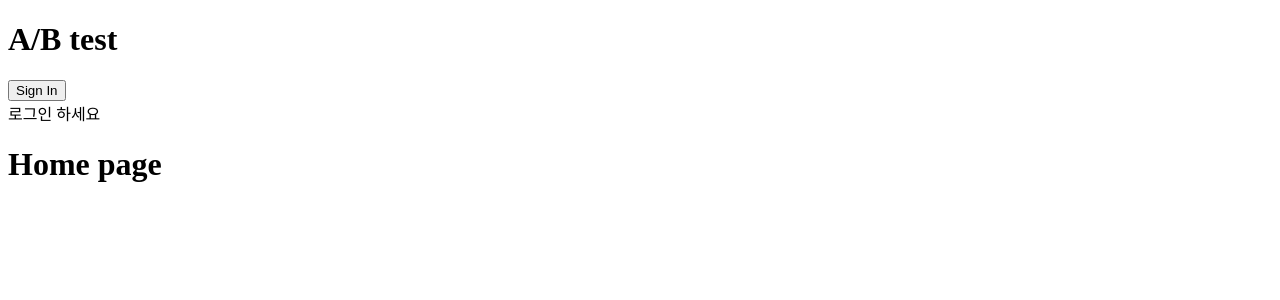
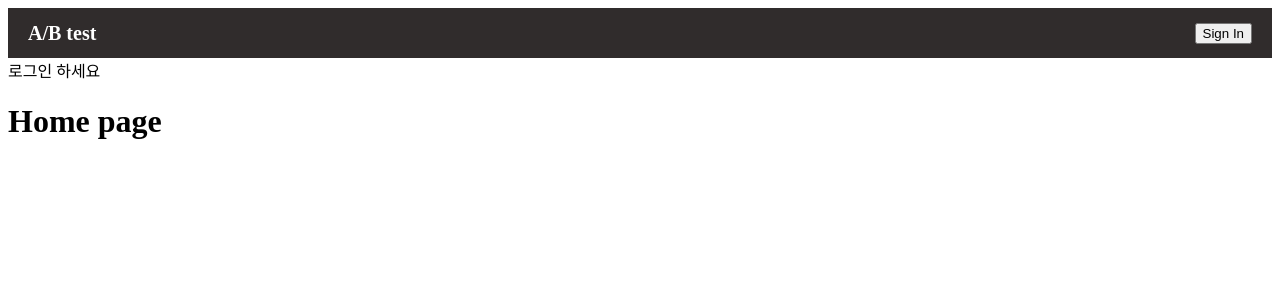
Before and after one commit to Pogith/ab-test-frontend, a React (Create React App) app: page / in a window 1280 px wide. Shown: the top 300 px of the page. Built offline with nearby package versions, Linux system fonts and the light colour scheme; no server answers.

Commit message:
design: Topbar 컴포넌트 UI를 꾸며주기 위해 scss 코드 작성

```diff
--- a/src/component/Topbar/Topbar.js
+++ b/src/component/Topbar/Topbar.js
@@ -1,11 +1,20 @@
 import React from "react";
+import classNames from "classnames/bind";
+
 import GoogleSignIn from "../GoogleSignIn/GoogleSignIn";
+import styles from "./Topbar.module.scss";
+
+const cx = classNames.bind(styles);
 
 export default function Topbar() {
   return (
-    <div>
-      <h1>A/B test</h1>
-      <GoogleSignIn />
+    <div className={cx("topbar")}>
+      <div className={cx("topbar__wrapper")}>
+        <div className={cx("topbar__left")}>
+          <div className={cx("topbar__logo")}>A/B test</div>
+        </div>
+        <div className={cx("topbar__right")}><GoogleSignIn /></div>
+      </div>
     </div>
   );
 }
--- /dev/null
+++ b/src/component/Topbar/Topbar.module.scss
@@ -0,0 +1,23 @@
+$white: white;
+
+.topbar {
+  width: 100%;
+  height: 50px;
+  background-color: rgb(48, 44, 44);
+  color: $white;
+
+  &__wrapper {
+    display: flex;
+    align-items: center;
+    justify-content: space-between;
+    height: 100%;
+    padding: 0px 20px;
+  }
+
+  &__logo {
+    font-weight: bold;
+    font-size: 20px;
+    color: $white;
+    cursor: pointer;
+  }
+}
```
